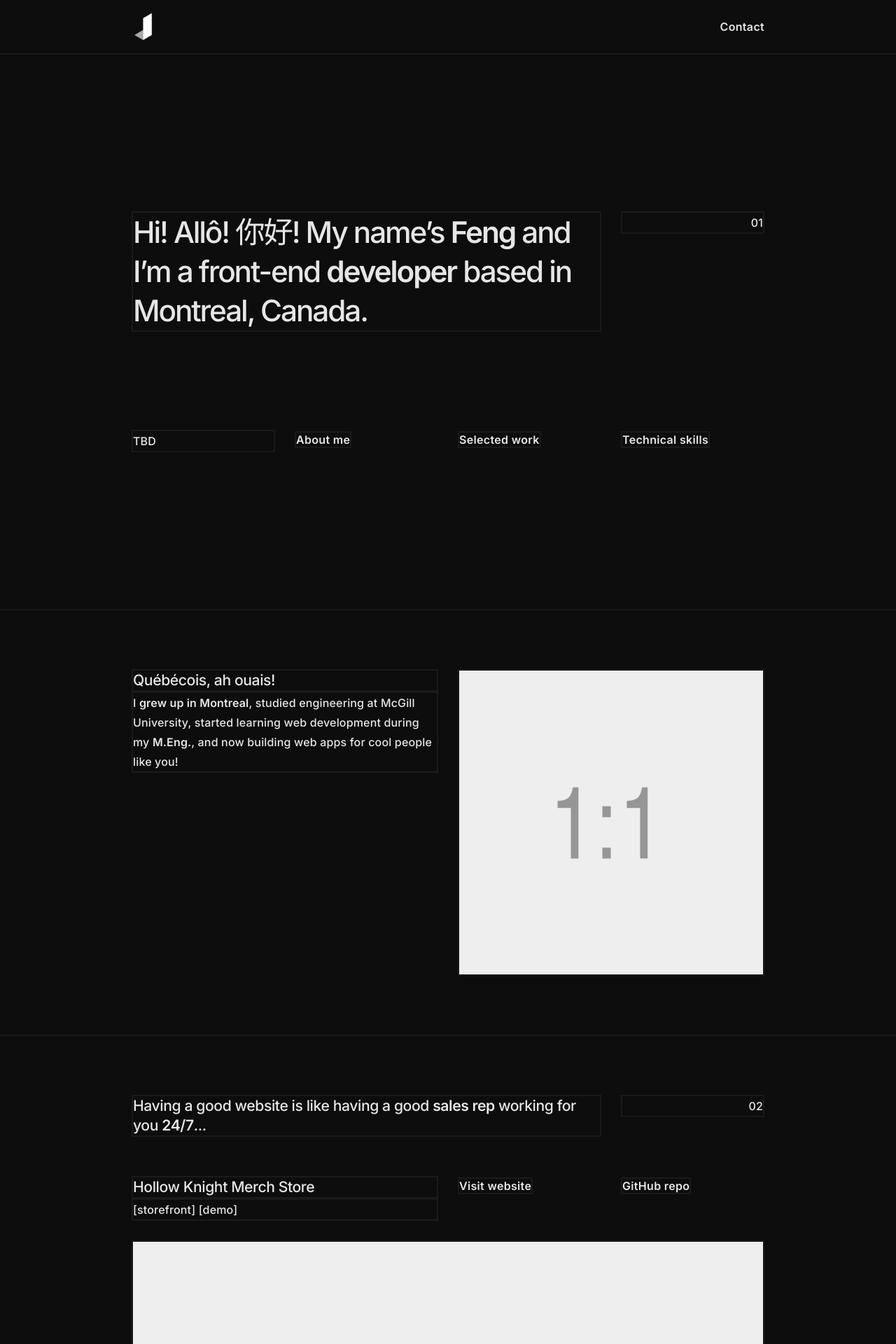
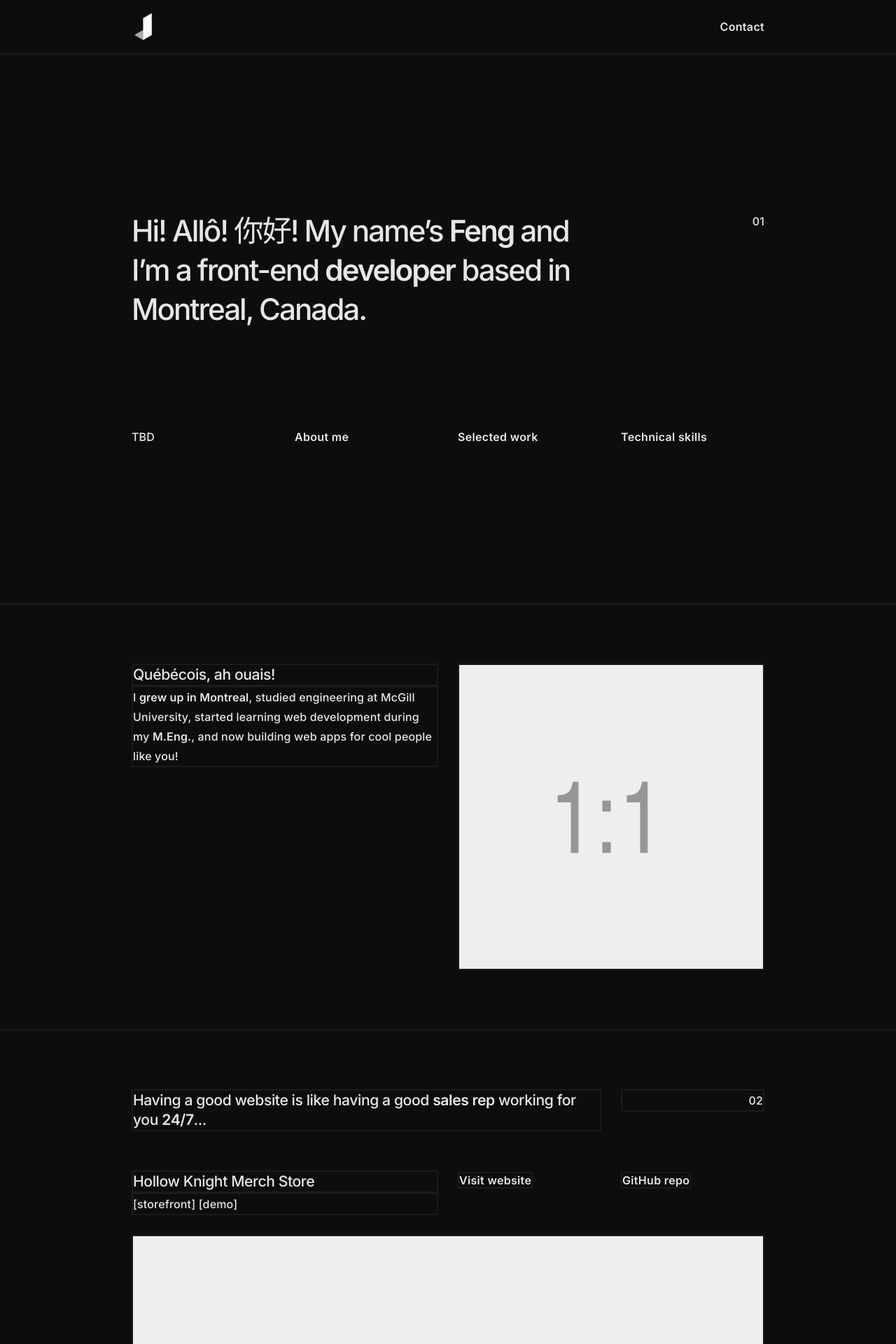
Before and after one commit to jingtianfeng/jtfeng-personal-1, a Jekyll site: the page built from index.html, in a window 1280 px wide. Shown: the top 1920 px of the page at 70% size. Built offline with Jekyll 4.4.1, drawn with Linux system fonts in a browser that asks for light colours.

Commit message:
Update index: remove #frontend-header borders

```diff
--- a/index.html
+++ b/index.html
@@ -8,37 +8,34 @@
     <div class="container py-6 py-md-7 py-lg-8">
         <div class="row">
             <div class="col-3">
-                <h1 class="border border-dark">
+                <h1>
                     Hi! Allô! 你好! My name’s <strong>Feng</strong> and
                     I’m a front-end <strong>developer</strong>
                     based in Montreal, Canada.
                 </h1>
             </div>
             <div class="col-1">
-                <div class="border border-dark text-end">01</div>
+                <div class="text-end">01</div>
             </div>
         </div>
         <div class="row gy-4 mt-5 mt-md-6 mt-lg-7">
             <div class="col-4 col-md-1">
-                <div class="border border-dark">
+                <div class="">
                     TBD
                 </div>
             </div>
             <div class="col-4 col-md-1">
-                <a class="border border-dark"
-                   href="#frontend-about">
+                <a href="#frontend-about">
                     About me
                 </a>
             </div>
             <div class="col-4 col-md-1">
-                <a class="border border-dark"
-                   href="#frontend-work">
+                <a href="#frontend-work">
                     Selected work
                 </a>
             </div>
             <div class="col-4 col-md-1">
-                <a class="border border-dark"
-                   href="#frontend-skill">
+                <a href="#frontend-skill">
                     Technical skills
                 </a>
             </div>
```
